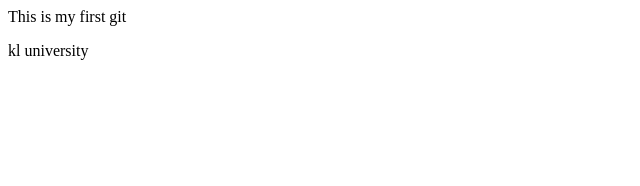
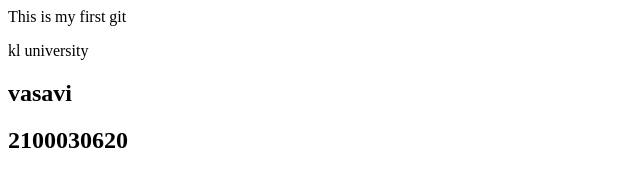
Before and after one commit to YejjuRohitaLakshmiVasavi/ABOUTME, a plain HTML site: page index.html in a window 1280 px wide. Shown: the whole page, without its empty margins (0-640 px from the left). Drawn offline with Linux system fonts and the light colour scheme.

Commit message:
modified index file

```diff
--- a/index.html
+++ b/index.html
@@ -3,5 +3,7 @@
 <body>
 <p>
 kl university</p>
+<h2>vasavi</h2>
+<h2>2100030620</h2>
 </body>
 </html>
```
